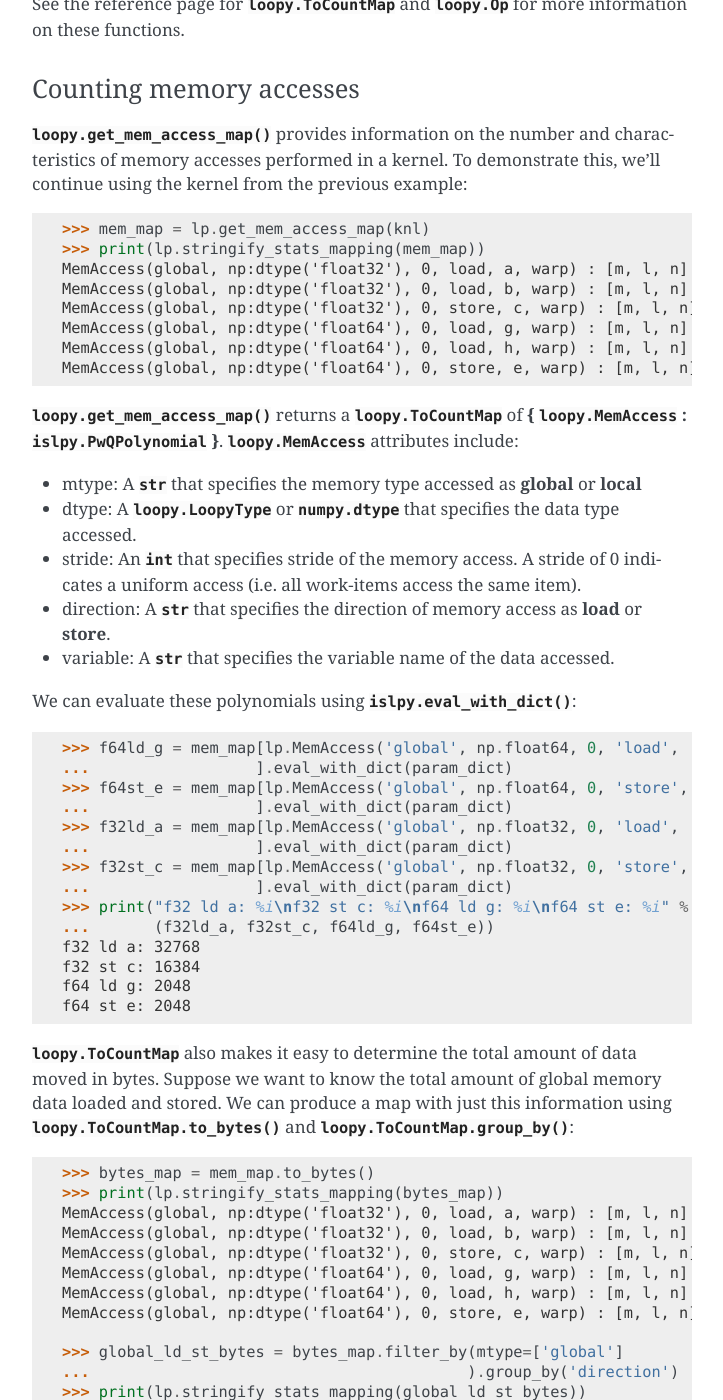
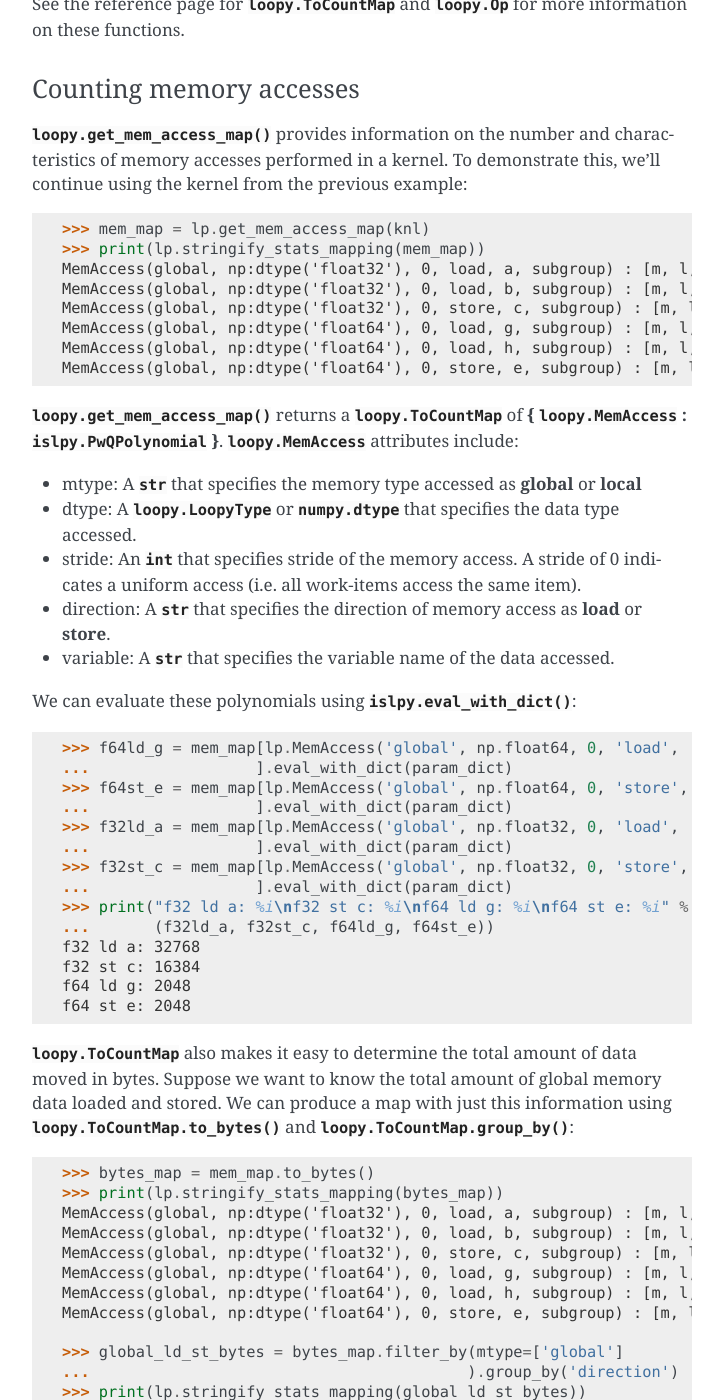
Before and after one commit to inducer/loopy, a Sphinx documentation site: the page built from doc/tutorial.rst, in a window 1280 px wide and 1400 px high, scrolled down 31070 px. Shown: the whole window, without its empty margins (388-1111 px from the left). Built offline with Sphinx 7.4.7, drawn with Linux system fonts in a browser that asks for light colours.

Commit message:
renaming warp->subgroup in tutorial

```diff
--- a/doc/tutorial.rst
+++ b/doc/tutorial.rst
@@ -1638,12 +1638,12 @@ we'll continue using the kernel from the previous example:
 
     >>> mem_map = lp.get_mem_access_map(knl)
     >>> print(lp.stringify_stats_mapping(mem_map))
-    MemAccess(global, np:dtype('float32'), 0, load, a, warp) : [m, l, n] -> { 1/16 * m * l * n : m > 0 and l > 0 and n > 0 }
-    MemAccess(global, np:dtype('float32'), 0, load, b, warp) : [m, l, n] -> { 1/32 * m * l * n : m > 0 and l > 0 and n > 0 }
-    MemAccess(global, np:dtype('float32'), 0, store, c, warp) : [m, l, n] -> { 1/32 * m * l * n : m > 0 and l > 0 and n > 0 }
-    MemAccess(global, np:dtype('float64'), 0, load, g, warp) : [m, l, n] -> { 1/32 * m * n : m > 0 and l > 0 and n > 0 }
-    MemAccess(global, np:dtype('float64'), 0, load, h, warp) : [m, l, n] -> { 1/32 * m * n : m > 0 and l > 0 and n > 0 }
-    MemAccess(global, np:dtype('float64'), 0, store, e, warp) : [m, l, n] -> { 1/32 * m * n : m > 0 and l > 0 and n > 0 }
+    MemAccess(global, np:dtype('float32'), 0, load, a, subgroup) : [m, l, n] -> { 1/16 * m * l * n : m > 0 and l > 0 and n > 0 }
+    MemAccess(global, np:dtype('float32'), 0, load, b, subgroup) : [m, l, n] -> { 1/32 * m * l * n : m > 0 and l > 0 and n > 0 }
+    MemAccess(global, np:dtype('float32'), 0, store, c, subgroup) : [m, l, n] -> { 1/32 * m * l * n : m > 0 and l > 0 and n > 0 }
+    MemAccess(global, np:dtype('float64'), 0, load, g, subgroup) : [m, l, n] -> { 1/32 * m * n : m > 0 and l > 0 and n > 0 }
+    MemAccess(global, np:dtype('float64'), 0, load, h, subgroup) : [m, l, n] -> { 1/32 * m * n : m > 0 and l > 0 and n > 0 }
+    MemAccess(global, np:dtype('float64'), 0, store, e, subgroup) : [m, l, n] -> { 1/32 * m * n : m > 0 and l > 0 and n > 0 }
     <BLANKLINE>
 
 :func:`loopy.get_mem_access_map` returns a :class:`loopy.ToCountMap` of **{**
@@ -1669,13 +1669,13 @@ We can evaluate these polynomials using :func:`islpy.eval_with_dict`:
 
 .. doctest::
 
-    >>> f64ld_g = mem_map[lp.MemAccess('global', np.float64, 0, 'load', 'g', 'warp')
+    >>> f64ld_g = mem_map[lp.MemAccess('global', np.float64, 0, 'load', 'g', 'subgroup')
     ...                  ].eval_with_dict(param_dict)
-    >>> f64st_e = mem_map[lp.MemAccess('global', np.float64, 0, 'store', 'e', 'warp')
+    >>> f64st_e = mem_map[lp.MemAccess('global', np.float64, 0, 'store', 'e', 'subgroup')
     ...                  ].eval_with_dict(param_dict)
-    >>> f32ld_a = mem_map[lp.MemAccess('global', np.float32, 0, 'load', 'a', 'warp')
+    >>> f32ld_a = mem_map[lp.MemAccess('global', np.float32, 0, 'load', 'a', 'subgroup')
     ...                  ].eval_with_dict(param_dict)
-    >>> f32st_c = mem_map[lp.MemAccess('global', np.float32, 0, 'store', 'c', 'warp')
+    >>> f32st_c = mem_map[lp.MemAccess('global', np.float32, 0, 'store', 'c', 'subgroup')
     ...                  ].eval_with_dict(param_dict)
     >>> print("f32 ld a: %i\nf32 st c: %i\nf64 ld g: %i\nf64 st e: %i" %
     ...       (f32ld_a, f32st_c, f64ld_g, f64st_e))
@@ -1693,12 +1693,12 @@ using :func:`loopy.ToCountMap.to_bytes` and :func:`loopy.ToCountMap.group_by`:
 
     >>> bytes_map = mem_map.to_bytes()
     >>> print(lp.stringify_stats_mapping(bytes_map))
-    MemAccess(global, np:dtype('float32'), 0, load, a, warp) : [m, l, n] -> { 1/4 * m * l * n : m > 0 and l > 0 and n > 0 }
-    MemAccess(global, np:dtype('float32'), 0, load, b, warp) : [m, l, n] -> { 1/8 * m * l * n : m > 0 and l > 0 and n > 0 }
-    MemAccess(global, np:dtype('float32'), 0, store, c, warp) : [m, l, n] -> { 1/8 * m * l * n : m > 0 and l > 0 and n > 0 }
-    MemAccess(global, np:dtype('float64'), 0, load, g, warp) : [m, l, n] -> { 1/4 * m * n : m > 0 and l > 0 and n > 0 }
-    MemAccess(global, np:dtype('float64'), 0, load, h, warp) : [m, l, n] -> { 1/4 * m * n : m > 0 and l > 0 and n > 0 }
-    MemAccess(global, np:dtype('float64'), 0, store, e, warp) : [m, l, n] -> { 1/4 * m * n : m > 0 and l > 0 and n > 0 }
+    MemAccess(global, np:dtype('float32'), 0, load, a, subgroup) : [m, l, n] -> { 1/4 * m * l * n : m > 0 and l > 0 and n > 0 }
+    MemAccess(global, np:dtype('float32'), 0, load, b, subgroup) : [m, l, n] -> { 1/8 * m * l * n : m > 0 and l > 0 and n > 0 }
+    MemAccess(global, np:dtype('float32'), 0, store, c, subgroup) : [m, l, n] -> { 1/8 * m * l * n : m > 0 and l > 0 and n > 0 }
+    MemAccess(global, np:dtype('float64'), 0, load, g, subgroup) : [m, l, n] -> { 1/4 * m * n : m > 0 and l > 0 and n > 0 }
+    MemAccess(global, np:dtype('float64'), 0, load, h, subgroup) : [m, l, n] -> { 1/4 * m * n : m > 0 and l > 0 and n > 0 }
+    MemAccess(global, np:dtype('float64'), 0, store, e, subgroup) : [m, l, n] -> { 1/4 * m * n : m > 0 and l > 0 and n > 0 }
     <BLANKLINE>
     >>> global_ld_st_bytes = bytes_map.filter_by(mtype=['global']
     ...                                         ).group_by('direction')
```
